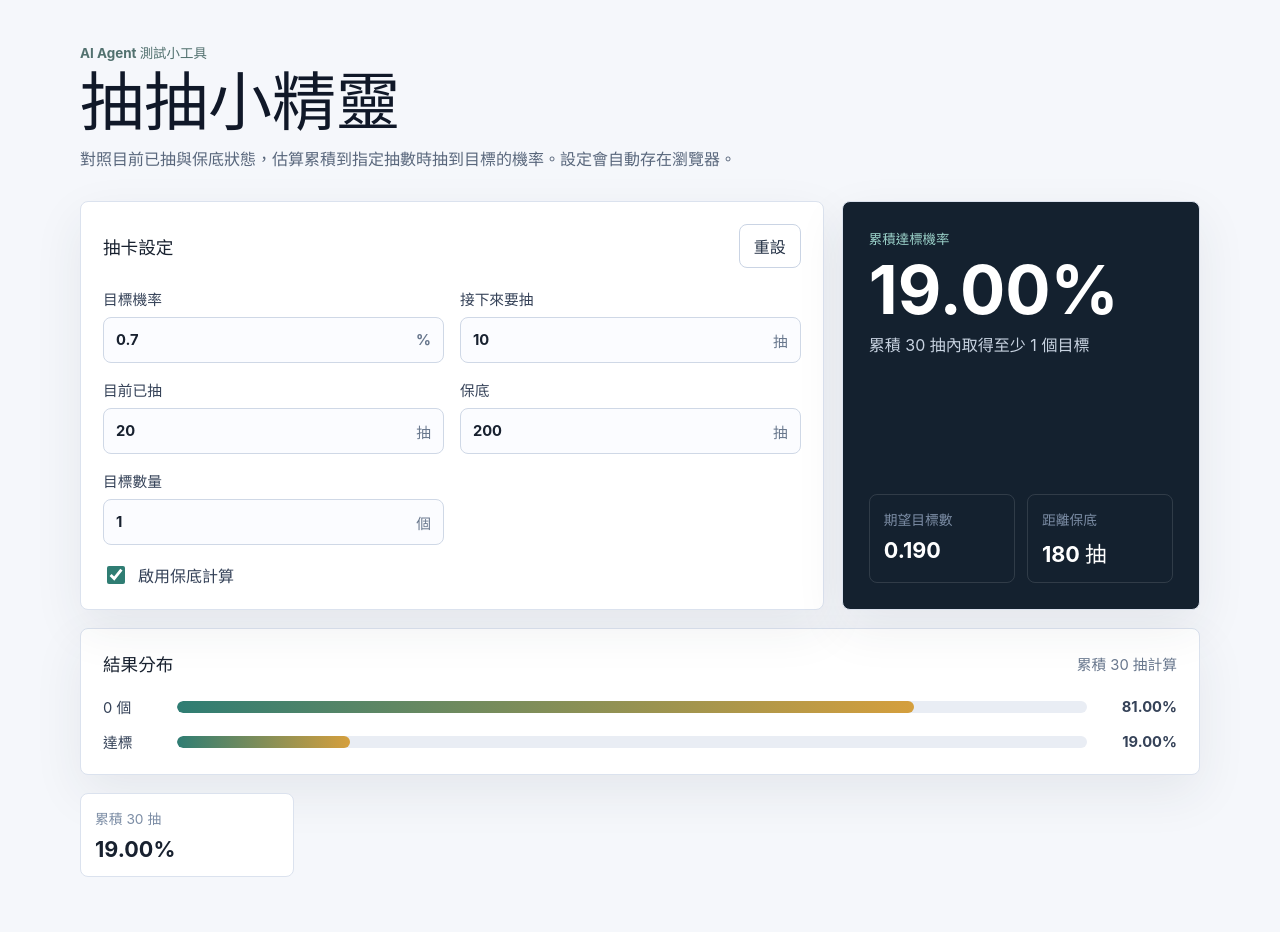
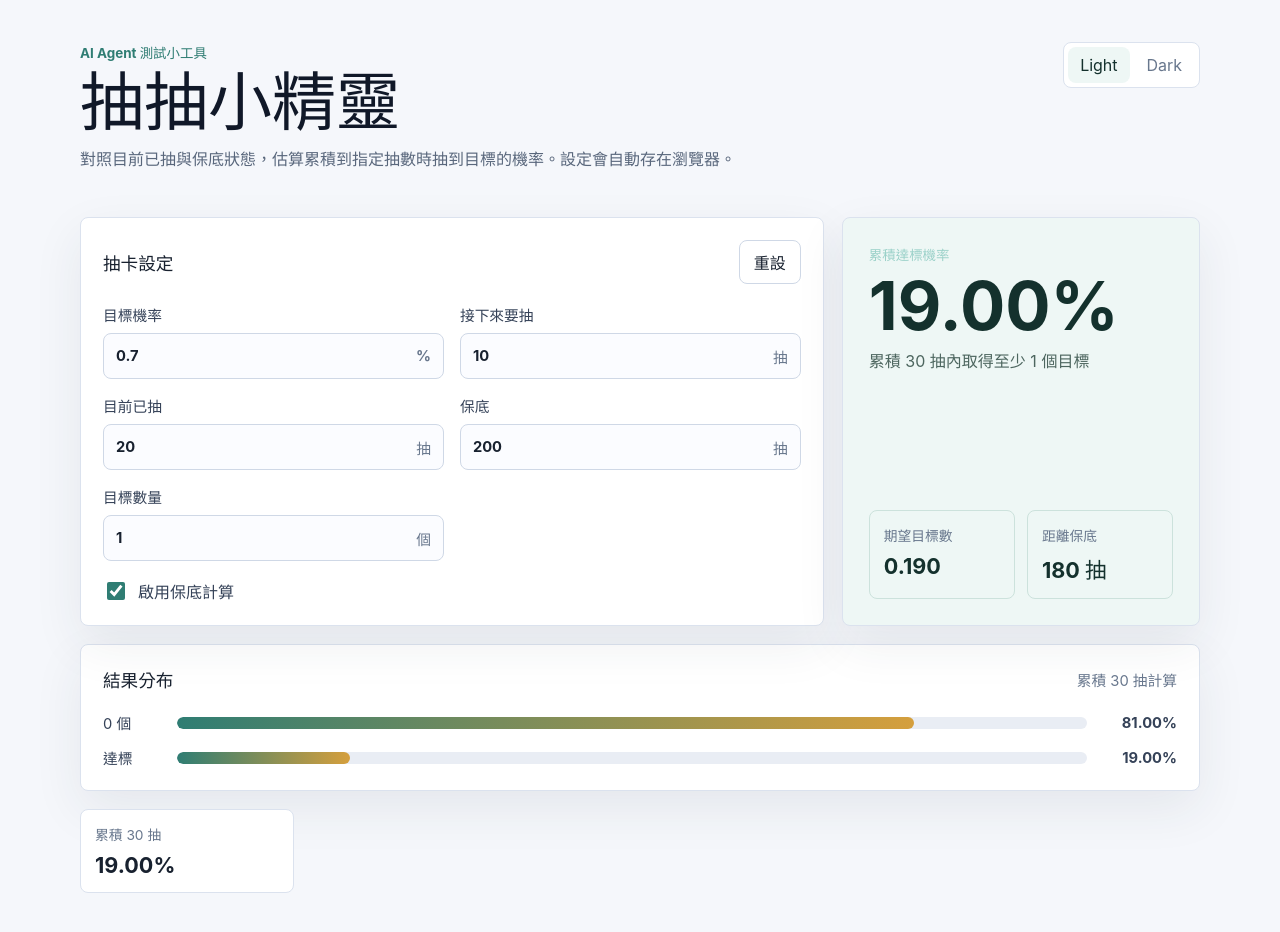
Before and after one commit to ShanyuJung/gacha-probability-tool, a React (Vite) app: page / in a window 1280 px wide. Shown: the top 932 px of the page. Built offline with nearby package versions, Linux system fonts and the light colour scheme.

Commit message:
feat(ui): add light and dark themes

```diff
--- a/src/App.tsx
+++ b/src/App.tsx
@@ -15,6 +15,8 @@ import {
 } from './utils/gachaProbability';
 
 const STORAGE_KEY = 'gacha-probability-tool.settings.v2';
+const THEME_KEY = 'gacha-probability-tool.theme';
+type Theme = 'light' | 'dark';
 
 function readStoredSettings(): Settings {
   try {
@@ -26,6 +28,9 @@ function readStoredSettings(): Settings {
   }
 }
 
+function readStoredTheme(): Theme {
+  return localStorage.getItem(THEME_KEY) === 'dark' ? 'dark' : 'light';
+}
 function NumberField({
   label,
   suffix,
@@ -67,10 +72,16 @@ export default function App() {
   const [settings, setSettings] = useState<Settings>(() =>
     readStoredSettings(),
   );
+  const [theme, setTheme] = useState<Theme>(() => readStoredTheme());
 
   useEffect(() => {
     localStorage.setItem(STORAGE_KEY, JSON.stringify(settings));
   }, [settings]);
+
+  useEffect(() => {
+    document.documentElement.dataset.theme = theme;
+    localStorage.setItem(THEME_KEY, theme);
+  }, [theme]);
 
   const normalizedSettings = useMemo(
     () => normalizeSettings(settings),
@@ -126,11 +137,29 @@ export default function App() {
     <main className="app">
       <section className="workspace">
         <div className="intro">
-          <p className="eyebrow">AI Agent 測試小工具</p>
-          <h1>抽抽小精靈</h1>
-          <p>
-            對照目前已抽與保底狀態，估算累積到指定抽數時抽到目標的機率。設定會自動存在瀏覽器。
-          </p>
+          <div>
+            <p className="eyebrow">AI Agent 測試小工具</p>
+            <h1>抽抽小精靈</h1>
+            <p>
+              對照目前已抽與保底狀態，估算累積到指定抽數時抽到目標的機率。設定會自動存在瀏覽器。
+            </p>
+          </div>
+          <div className="themeToggle" aria-label="主題切換">
+            <button
+              type="button"
+              aria-pressed={theme === 'light'}
+              onClick={() => setTheme('light')}
+            >
+              Light
+            </button>
+            <button
+              type="button"
+              aria-pressed={theme === 'dark'}
+              onClick={() => setTheme('dark')}
+            >
+              Dark
+            </button>
+          </div>
         </div>
 
         <div className="layout">
--- a/src/styles.css
+++ b/src/styles.css
@@ -1,6 +1,26 @@
 :root {
-  color: #18212f;
-  background: #f5f7fb;
+  --page-bg: #f5f7fb;
+  --surface: #ffffff;
+  --surface-soft: #fbfcff;
+  --surface-strong: #eef7f5;
+  --text: #18212f;
+  --heading: #101828;
+  --muted: #59677c;
+  --muted-strong: #354258;
+  --subtle: #68778d;
+  --border: #dbe2ee;
+  --border-strong: #cfd8e6;
+  --accent: #2f7d73;
+  --accent-soft: rgba(47, 125, 115, 0.13);
+  --accent-contrast: #9bd1c9;
+  --warning: #d59f3d;
+  --track: #e9edf4;
+  --result-text: #14312d;
+  --result-muted: #4d665f;
+  --result-tile: #cce2dc;
+  --shadow: rgba(36, 49, 69, 0.08);
+  color: var(--text);
+  background: var(--page-bg);
   font-family:
     Inter,
     ui-sans-serif,
@@ -14,6 +34,30 @@
   -webkit-font-smoothing: antialiased;
 }
 
+:root[data-theme='dark'] {
+  --page-bg: #0d131c;
+  --surface: #141c28;
+  --surface-soft: #101722;
+  --surface-strong: #0a111b;
+  --text: #e7edf6;
+  --heading: #f7fbff;
+  --muted: #a8b5c8;
+  --muted-strong: #d8e2ef;
+  --subtle: #9aa8bc;
+  --border: #2c394b;
+  --border-strong: #3a4a60;
+  --accent: #58b6a9;
+  --accent-soft: rgba(88, 182, 169, 0.18);
+  --accent-contrast: #9bded5;
+  --warning: #e1b65b;
+  --track: #2a3546;
+  --result-text: #f7fbff;
+  --result-muted: #bac7d8;
+  --result-tile: rgba(255, 255, 255, 0.1);
+  --shadow: rgba(0, 0, 0, 0.28);
+  color-scheme: dark;
+}
+
 * {
   box-sizing: border-box;
 }
@@ -22,6 +66,7 @@ body {
   margin: 0;
   min-width: 320px;
   min-height: 100vh;
+  background: var(--page-bg);
 }
 
 button,
@@ -30,16 +75,16 @@ input {
 }
 
 button {
-  border: 1px solid #cad4e4;
+  border: 1px solid var(--border-strong);
   border-radius: 8px;
-  background: #ffffff;
-  color: #243145;
+  background: var(--surface);
+  color: var(--text);
   cursor: pointer;
   padding: 9px 14px;
 }
 
 button:hover {
-  border-color: #6b7fa3;
+  border-color: var(--accent);
 }
 
 .app {
@@ -53,13 +98,17 @@ button:hover {
 }
 
 .intro {
+  display: flex;
+  gap: 18px;
+  align-items: flex-start;
+  justify-content: space-between;
   margin-bottom: 28px;
 }
 
 .eyebrow,
 .label {
   margin: 0 0 8px;
-  color: #52716f;
+  color: var(--accent);
   font-size: 0.84rem;
   font-weight: 700;
 }
@@ -72,7 +121,7 @@ p {
 
 h1 {
   margin-bottom: 12px;
-  color: #101828;
+  color: var(--heading);
   font-size: clamp(2rem, 5vw, 4.4rem);
   line-height: 1;
   letter-spacing: 0;
@@ -85,8 +134,31 @@ h2 {
 
 .intro p:last-child {
   max-width: 680px;
-  color: #59677c;
+  color: var(--muted);
   line-height: 1.7;
+}
+
+.themeToggle {
+  display: inline-grid;
+  flex: 0 0 auto;
+  grid-template-columns: repeat(2, minmax(0, 1fr));
+  gap: 4px;
+  border: 1px solid var(--border);
+  border-radius: 8px;
+  background: var(--surface);
+  padding: 4px;
+}
+
+.themeToggle button {
+  border: 0;
+  background: transparent;
+  padding: 8px 12px;
+  color: var(--subtle);
+}
+
+.themeToggle button[aria-pressed='true'] {
+  background: var(--surface-strong);
+  color: var(--result-text);
 }
 
 .layout {
@@ -97,10 +169,10 @@ h2 {
 }
 
 .panel {
-  border: 1px solid #dbe2ee;
+  border: 1px solid var(--border);
   border-radius: 8px;
-  background: #ffffff;
-  box-shadow: 0 18px 50px rgba(36, 49, 69, 0.08);
+  background: var(--surface);
+  box-shadow: 0 18px 50px var(--shadow);
 }
 
 .controls {
@@ -116,7 +188,7 @@ h2 {
 }
 
 .panelHeader span {
-  color: #68778d;
+  color: var(--subtle);
   font-size: 0.92rem;
 }
 
@@ -129,7 +201,7 @@ h2 {
 .field {
   display: grid;
   gap: 8px;
-  color: #354258;
+  color: var(--muted-strong);
   font-size: 0.92rem;
   font-weight: 700;
 }
@@ -138,14 +210,14 @@ h2 {
   display: flex;
   align-items: center;
   overflow: hidden;
-  border: 1px solid #cfd8e6;
+  border: 1px solid var(--border-strong);
   border-radius: 8px;
-  background: #fbfcff;
+  background: var(--surface-soft);
 }
 
 .inputWrap:focus-within {
-  border-color: #2f7d73;
-  box-shadow: 0 0 0 4px rgba(47, 125, 115, 0.13);
+  border-color: var(--accent);
+  box-shadow: 0 0 0 4px var(--accent-soft);
 }
 
 .inputWrap input {
@@ -153,7 +225,7 @@ h2 {
   width: 100%;
   border: 0;
   background: transparent;
-  color: #18212f;
+  color: var(--text);
   outline: 0;
   padding: 13px 12px;
 }
@@ -161,7 +233,7 @@ h2 {
 .inputWrap em {
   flex: 0 0 auto;
   padding-right: 12px;
-  color: #68778d;
+  color: var(--subtle);
   font-style: normal;
 }
 
@@ -170,14 +242,14 @@ h2 {
   gap: 10px;
   align-items: center;
   margin-top: 18px;
-  color: #354258;
+  color: var(--muted-strong);
   font-weight: 700;
 }
 
 .switch input {
   width: 18px;
   height: 18px;
-  accent-color: #2f7d73;
+  accent-color: var(--accent);
 }
 
 .result {
@@ -185,8 +257,8 @@ h2 {
   align-content: space-between;
   gap: 28px;
   padding: 26px;
-  background: #14212f;
-  color: #ffffff;
+  background: var(--surface-strong);
+  color: var(--result-text);
 }
 
 .result strong {
@@ -200,11 +272,11 @@ h2 {
 }
 
 .result .label {
-  color: #9bd1c9;
+  color: var(--accent-contrast);
 }
 
 .muted {
-  color: #c8d3e1;
+  color: var(--result-muted);
   line-height: 1.6;
 }
 
@@ -216,7 +288,7 @@ h2 {
 
 .stats div,
 .quickList article {
-  border: 1px solid rgba(255, 255, 255, 0.12);
+  border: 1px solid var(--result-tile);
   border-radius: 8px;
   padding: 14px;
 }
@@ -225,7 +297,7 @@ h2 {
 .quickList span {
   display: block;
   margin-bottom: 8px;
-  color: #7c8da5;
+  color: var(--subtle);
   font-size: 0.86rem;
 }
 
@@ -253,7 +325,7 @@ h2 {
 
 .barRow span,
 .barRow b {
-  color: #354258;
+  color: var(--muted-strong);
   font-size: 0.92rem;
 }
 
@@ -265,13 +337,13 @@ h2 {
   overflow: hidden;
   height: 12px;
   border-radius: 999px;
-  background: #e9edf4;
+  background: var(--track);
 }
 
 .barFill {
   height: 100%;
   border-radius: inherit;
-  background: linear-gradient(90deg, #2f7d73, #d59f3d);
+  background: linear-gradient(90deg, var(--accent), var(--warning));
 }
 
 .quickList {
@@ -282,8 +354,8 @@ h2 {
 }
 
 .quickList article {
-  border-color: #dbe2ee;
-  background: #ffffff;
+  border-color: var(--border);
+  background: var(--surface);
 }
 
 @media (max-width: 820px) {
@@ -299,6 +371,10 @@ h2 {
 
   .panelHeader {
     align-items: flex-start;
+    flex-direction: column;
+  }
+
+  .intro {
     flex-direction: column;
   }
 }
```
